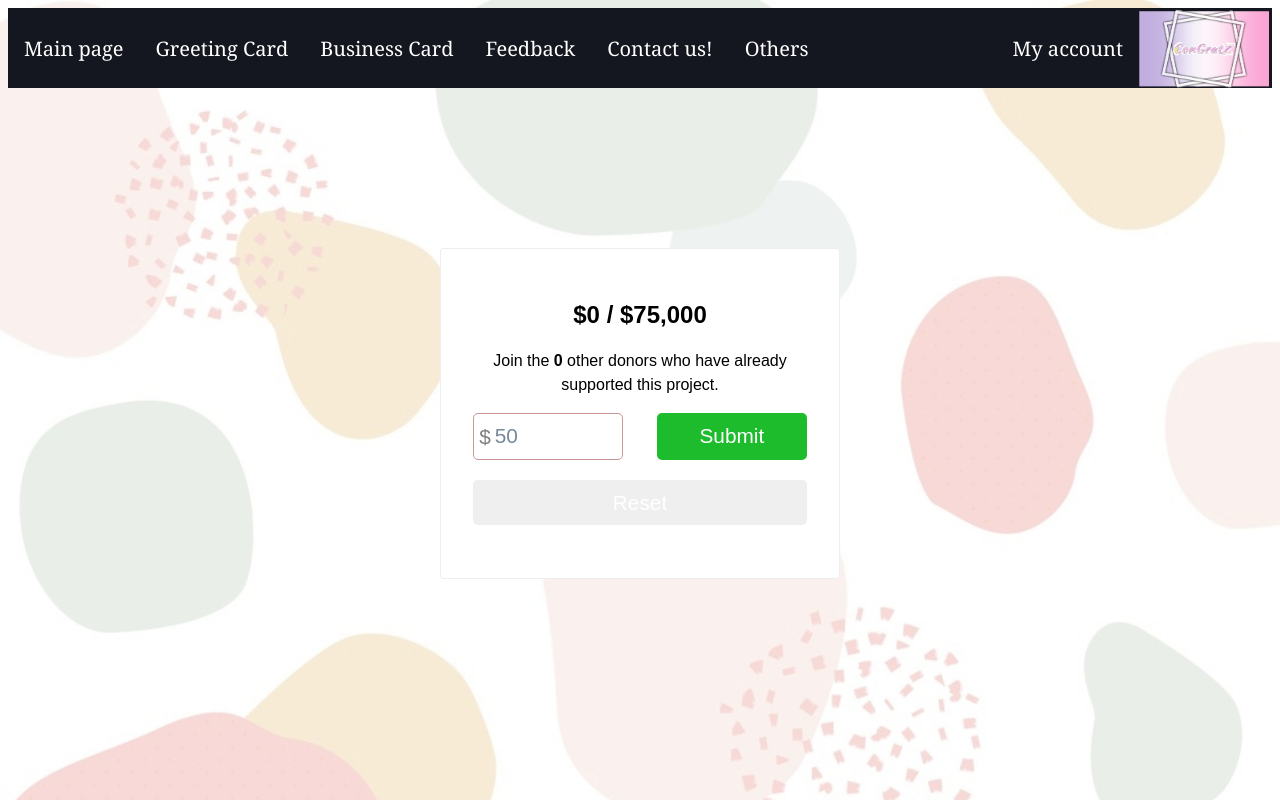
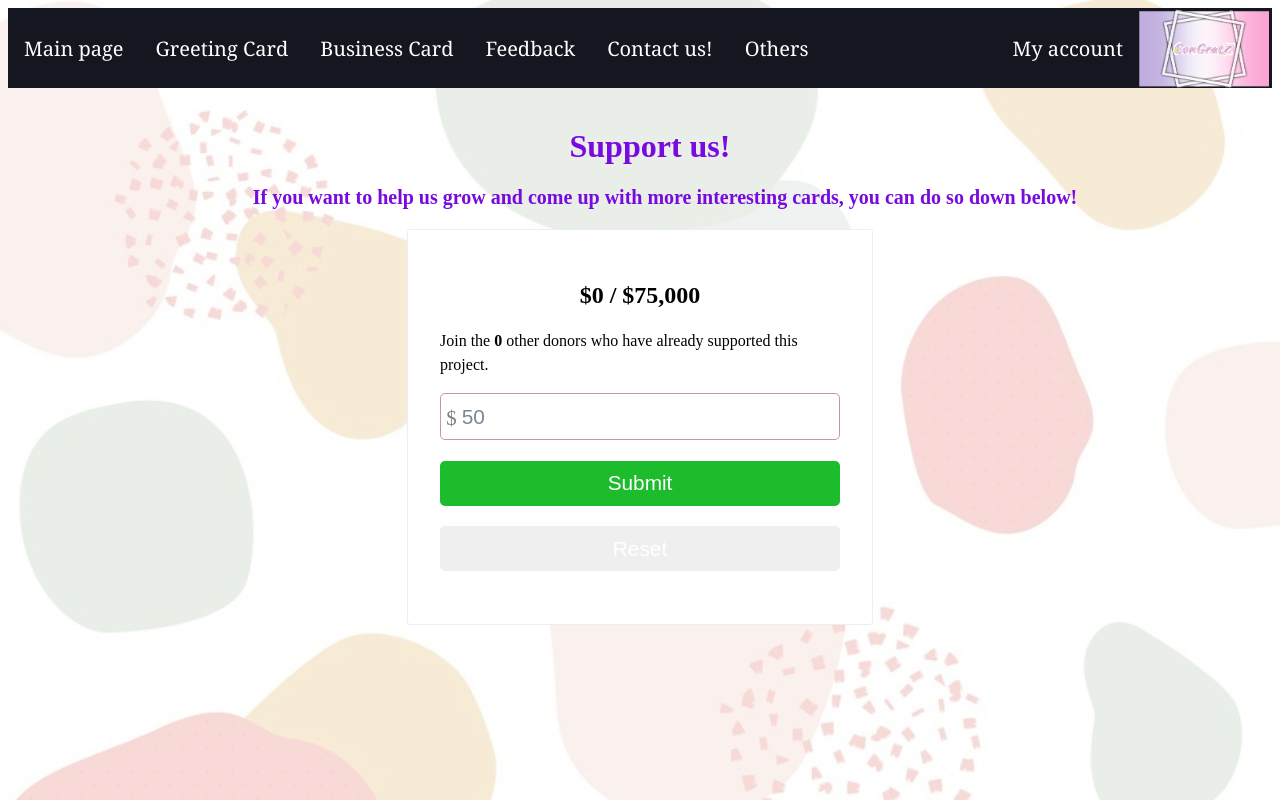
Before and after one commit to Roxxz/TW-Project2021, a PHP site: page /donate.html in a window 1280 px wide. Run offline with PHP 8.4, Linux system fonts and the light colour scheme.

Commit message:
Add files via upload

```diff
--- a/proiect TW/donate.html
+++ b/proiect TW/donate.html
@@ -7,9 +7,7 @@
     <link rel="stylesheet" href="pageStyles.css">
     <link rel="stylesheet" href="scroll.css">
     <link rel="stylesheet" href="navbar.css">
-    <link rel="stylesheet" href="buttons.css">
     <link rel="stylesheet" href="donations.css">
-    <link rel="stylesheet" href="account.css">
 </head>
 
 <body>
@@ -88,6 +86,11 @@
         </div>
     </div>
 
+    <h1>Support us!</h1>
+    <p>
+        If you want to help us grow and come up with more interesting cards, you can do so down below!
+    </p>
+
     <div class="donations">
         <div class="donations__progress-bar"></div>
         <h2 class="donations__progress">
@@ -103,6 +106,8 @@
             <button class="donations__reset">Reset</button>
         </form>
     </div>
+
+
 </body>
 
 </html>
--- a/proiect TW/donations.css
+++ b/proiect TW/donations.css
@@ -1,7 +1,5 @@
-* { box-sizing: border-box; }
 body {
-  background: #1f1f1f;
-  font-family: arial;
+    box-sizing: border-box;
 }
 
 .donations {
@@ -10,7 +8,7 @@ body {
     border-radius: 3px;
     padding: 2em;
     max-width: 400px;
-  margin: 10em auto;
+    margin: auto;
     background: white;
     overflow: hidden;
 }
@@ -26,11 +24,9 @@ body {
     transition: transform 500ms ease;
 }
 
-
 .donations__progress {
     text-align: center;
 }
-
 
 .donations__text {
     margin-bottom: 1em;
@@ -55,7 +51,6 @@ body {
     border: none;
     padding: 0.5em 0.8em;
     border-radius: 5px;
-  width: 45%;
     min-width: 100px;
     margin-bottom: 1em;
 }
@@ -63,7 +58,6 @@ body {
 .donations__submit {
     background: #1cbc2c;
     color: white;
-
 }
 
 .donations__reset {
@@ -83,3 +77,17 @@ body {
     padding: 0.5em 0.3em;
     pointer-events: none;
 }
+
+h1 {
+    margin-top: 40px;
+    text-align: center;
+    color: rgb(120, 10, 223);
+}
+
+p {
+    text-align: center;
+    text-indent: 50px;
+    font-size: 20px;
+    color: rgb(120, 10, 223);
+    font-weight: bold;
+}
--- a/proiect TW/navbar.css
+++ b/proiect TW/navbar.css
@@ -87,3 +87,10 @@ input {
 .acc {
     float: right;
 }
+
+img {
+    float: right;
+    width: 130px;
+    height: 80px;
+    margin-right: 3px;
+}
--- a/proiect TW/pageStyles.css
+++ b/proiect TW/pageStyles.css
@@ -8,10 +8,3 @@ h1 {
     margin-left: 20px;
     text-align: center;
 }
-
-img {
-    float: right;
-    width: 130px;
-    height: 80px;
-    margin-right: 3px;
-}
```
Lines whose indentation alone changed are shown as unchanged.
